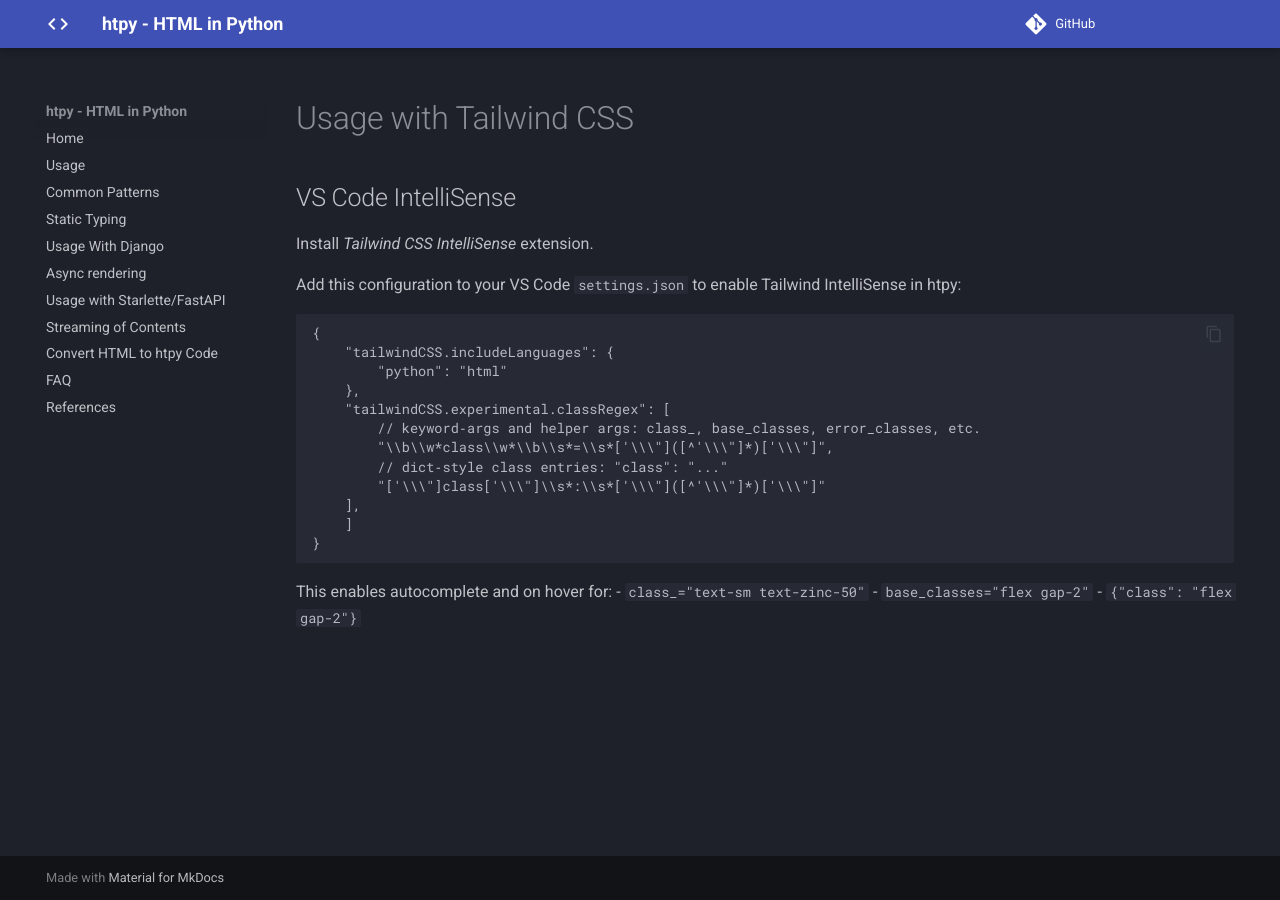
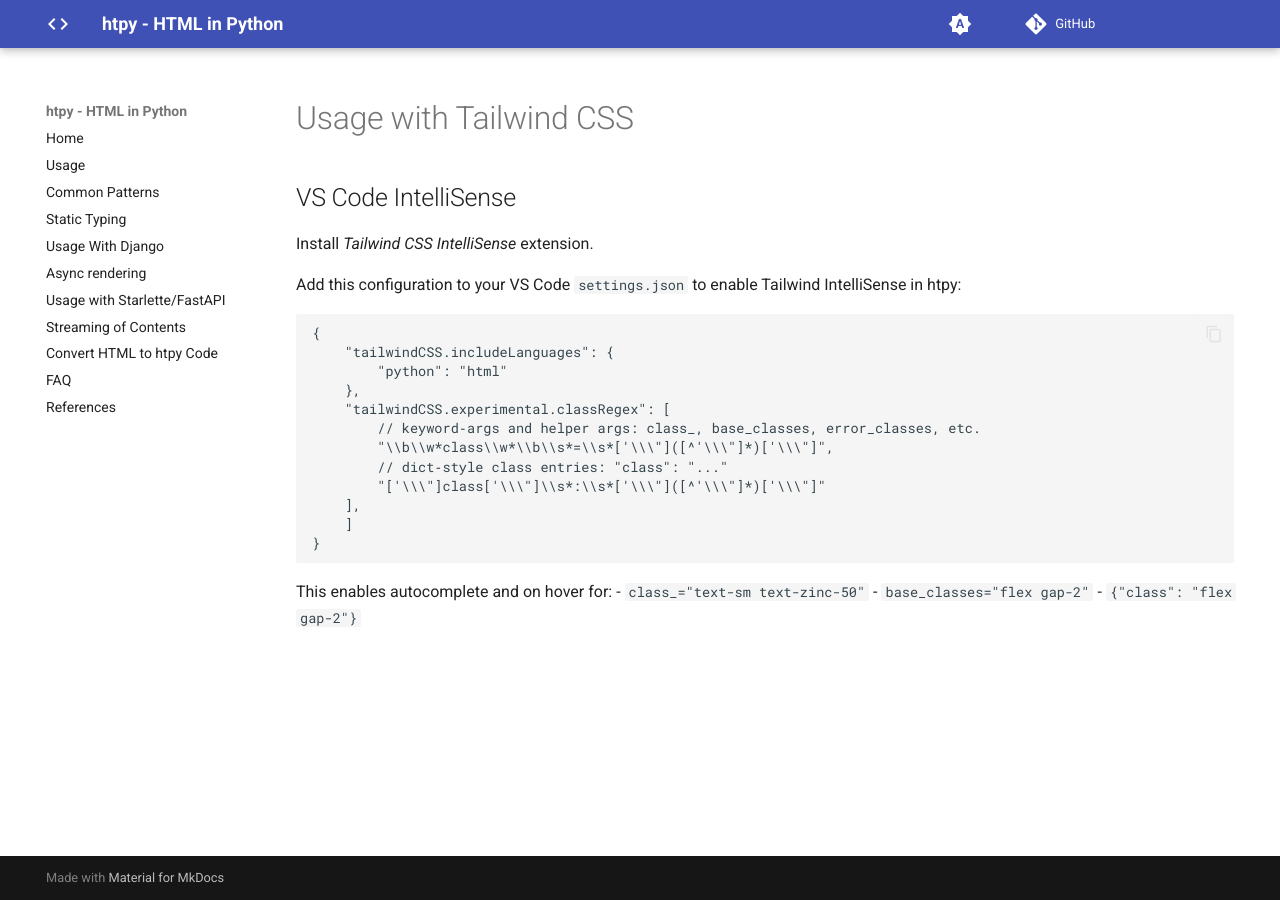
Before and after one commit to pelme/htpy, an MkDocs documentation site: the page built from docs/tailwind.md, in a window 1280 px wide. Built offline with MkDocs 1.6.1 and Material for MkDocs 9.7.7, drawn with Linux system fonts in a browser that asks for light colours; comment, search, counter and statistics services are not loaded.

Commit message:
Use the system default light/dark theme as preferred by the browser. With possibilty to override. (#166)
This respects the user's choice of light/dark and no longer forces the dark theme.

```diff
--- a/mkdocs.yml
+++ b/mkdocs.yml
@@ -6,7 +6,20 @@
     - content.code.copy
     - toc.integrate
   palette:
-    scheme: slate
+    - media: "(prefers-color-scheme)"
+      toggle:
+        icon: material/brightness-auto
+        name: Switch to light mode
+    - media: "(prefers-color-scheme: light)"
+      scheme: default
+      toggle:
+        icon: material/brightness-7
+        name: Switch to dark mode
+    - media: "(prefers-color-scheme: dark)"
+      scheme: slate
+      toggle:
+        icon: material/brightness-4
+        name: Switch to system preference
   icon:
     logo: material/code-tags
 nav:
```
